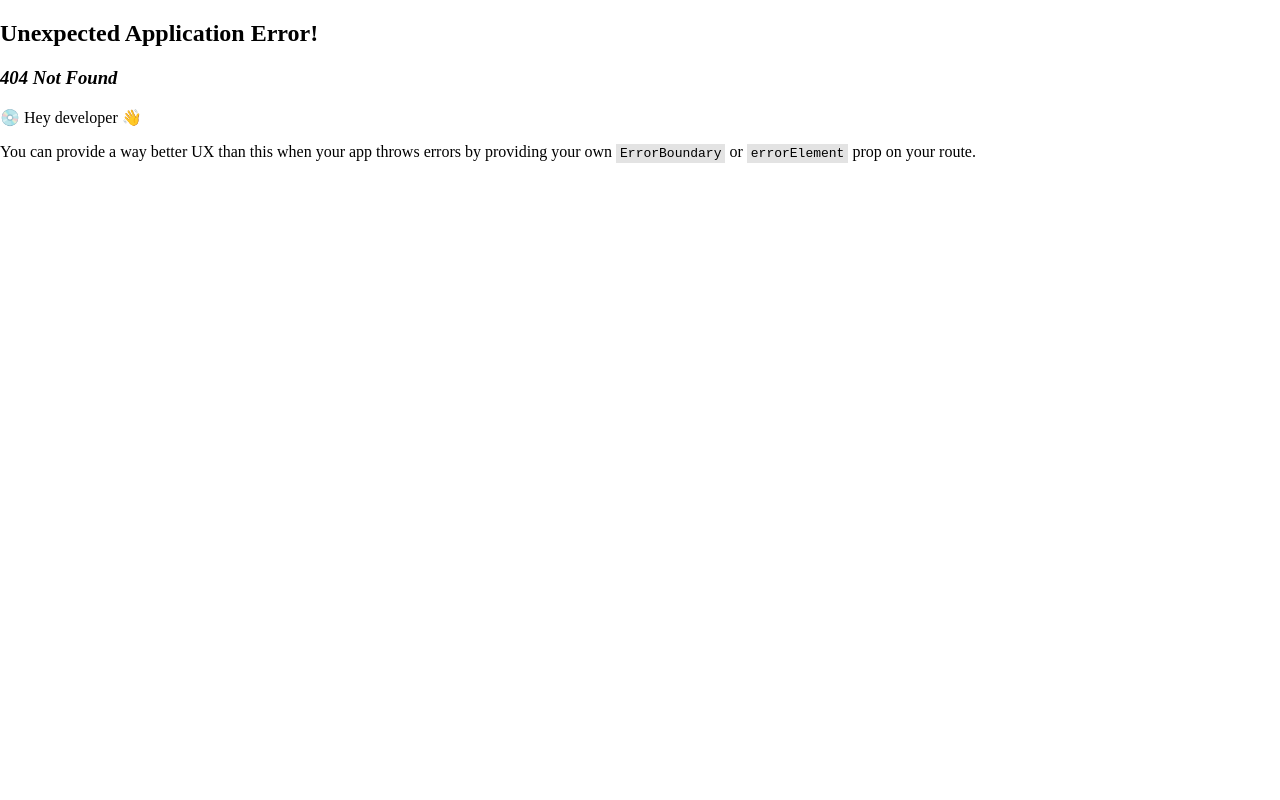
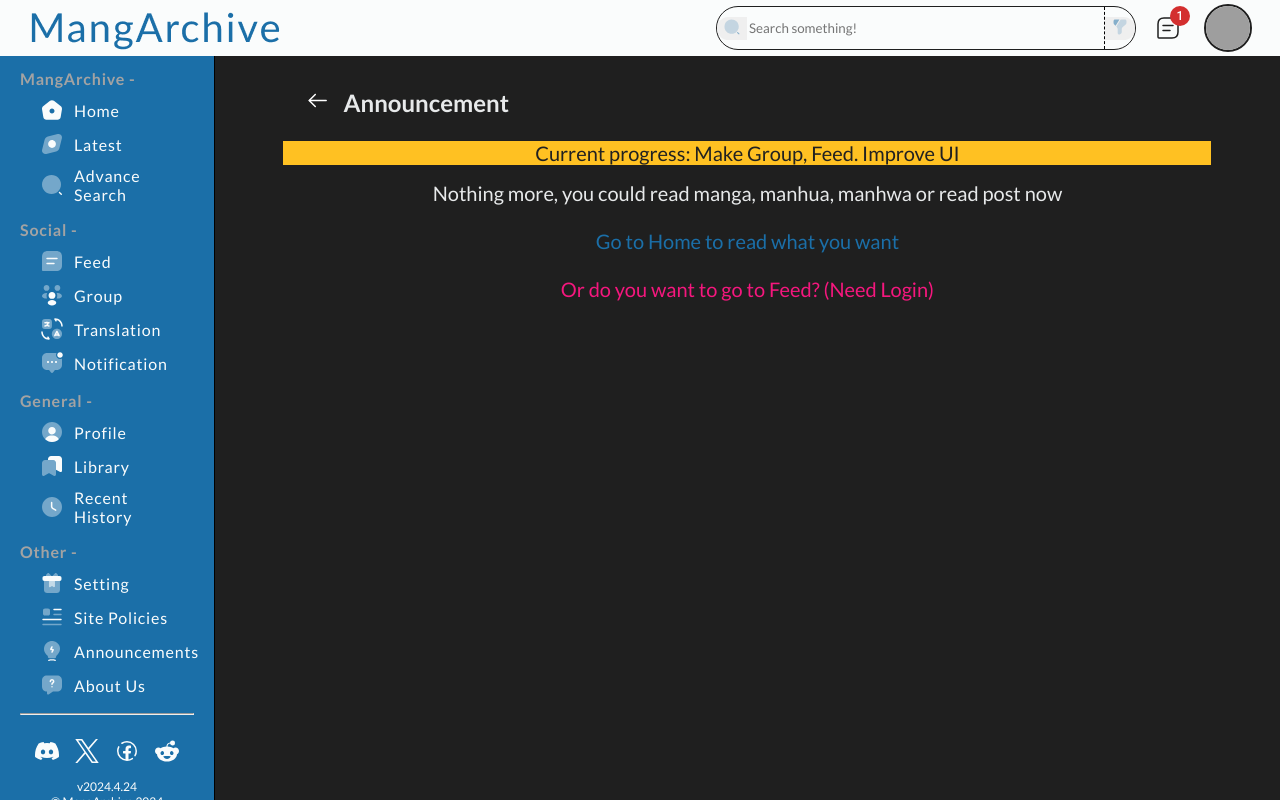
Before and after one commit to HelyxXZeng/MangArchive, a React (Vite) app: page /announcement in a window 1280 px wide. Before the commit this address had no page. Built offline with nearby package versions, Linux system fonts and the light colour scheme; grey boxes are pictures that could not be loaded.

Commit message:
add some page

```diff
--- a/src/App.tsx
+++ b/src/App.tsx
@@ -11,6 +11,7 @@ import Profile from "./pages/profile/Profile";
 import RightBar from "./components/socialComponents/rightBar/RightBar";
 import RulePage from "./pages/Policies/Policies";
 import AboutUs from "./pages/aboutus/AboutUs";
+import Announcement from "./pages/announcement/Announcement";
 
 function App() {
 
@@ -71,6 +72,10 @@ function App() {
           path:"/aboutus",
           element:<AboutUs/>
         },
+        {
+          path:"/announcement",
+          element:<Announcement/>
+        }
       ]
     },
     {
--- a/src/pages/Policies/policies.scss
+++ b/src/pages/Policies/policies.scss
@@ -62,10 +62,12 @@
       color: $text-white-new;
       overflow-y: auto;
 
+      counter-reset: section;
       ol {
 
         text-align: -webkit-match-parent;
         unicode-bidi: isolate;
+
 
         li {
           counter-increment: section;
--- a/src/pages/aboutus/AboutUs.tsx
+++ b/src/pages/aboutus/AboutUs.tsx
@@ -1,8 +1,35 @@
-import React from 'react'
+import './aboutUs.scss'
+import { useNavigate } from 'react-router-dom';
 
 const AboutUs = () => {
+  const navigate = useNavigate();
+  const handleBack = () => navigate(-1);
+
   return (
-    <div>AboutUs</div>
+    <div className="aboutusframe">
+      <div className="headernav">
+        <button className="backbutton" onClick={handleBack}>
+          <img src="/icons/arrow-left.svg" alt="" />
+        </button>
+        <div className="headerInfo">
+          <h2>About Us</h2>
+        </div>
+      </div>
+      <div className="content">
+        <p>MangArchive is an innovative online platform dedicated to manga enthusiasts and scanlation groups alike. Created as a haven for both readers and scanlators, MangArchive functions not only as a comprehensive manga reader but also as a vibrant social network. </p>
+        <p>Designed to be user-friendly, MangArchive empowers scanlation and translation groups, offering them full autonomy over their releases. Our platform thrives on community contributions, where content is uploaded by users, scanlation groups, and occasionally by the publishers themselves, fostering a dynamic and inclusive environment for manga lovers worldwide.</p>
+        <div className="aboutsmall">
+          <span>
+            <p>MangArchive was created in</p>
+            <h2 className='yellowtext'>March 2024</h2>
+            <p> by 2 student in their school project.</p>
+            <p>Number of current admins run the site:</p>
+            <h2 className='redtext'>2</h2>
+          </span>
+        </div>
+      </div>
+
+    </div>
   )
 }
 
--- /dev/null
+++ b/src/pages/aboutus/aboutUs.scss
@@ -0,0 +1,47 @@
+@import "../../global-styles/Color.scss";
+
+.aboutusframe{
+    // display: flex;
+    padding: 8px 16px;
+    color: $text-white-new;
+    align-items: center;
+    text-align: justify;
+    .headernav{
+        align-items: center;
+        display: flex;
+        flex-direction: row;
+        justify-content: flex-start;
+        gap: 10px;
+        padding: 4px 16px;
+        .backbutton{
+            background-color: transparent;
+            border-radius: 100%;
+            outline: none;
+            border: none;
+            border-color: $main-bg;
+            cursor: pointer;
+            width: 34px;
+            height: 34px;
+            align-items: center;
+            &:hover{
+                background-color: $main-bg-hover;
+            }
+            &:active{
+                background-color: $main-bg-hold;
+            }
+        }
+    }
+    .content{
+        .aboutsmall{
+            background-color: $gray-bg;
+            text-align: center;
+            justify-content: center;
+            .yellowtext{
+                color:$orange-yellow;
+            }
+            .redtext{
+                color: $like-pink;
+            }
+        }
+    }
+}
--- /dev/null
+++ b/src/pages/announcement/Announcement.tsx
@@ -0,0 +1,35 @@
+import { NavLink, useNavigate } from 'react-router-dom';
+import './announcement.scss'
+
+const Announcement = () => {
+    const navigate = useNavigate();
+  const handleBack = () => navigate(-1);
+  return (
+    <div className="announFrame">
+        <div className="headernav">
+        <button className="backbutton" onClick={handleBack}>
+          <img src="/icons/arrow-left.svg" alt="" />
+        </button>
+        <div className="headerInfo">
+          <h2>Announcement</h2>
+        </div>
+      </div>
+        <div className="content">
+            <span>Current progress: Make Group, Feed. Improve UI</span>
+        </div>
+        <div className="nothingmore">
+            <span>Nothing more, you could read manga, manhua, manhwa or read post now</span>
+            <br/>
+            <NavLink className={"textblue"} to={"/"}>
+                <span><br/>Go to Home to read what you want</span>
+            </NavLink>
+            <br/>
+            <NavLink className={"textred"} to={"/feed"}>
+                <span><br/>Or do you want to go to Feed? (Need Login)</span>
+            </NavLink>
+        </div>
+    </div>
+  )
+}
+
+export default Announcement
--- /dev/null
+++ b/src/pages/announcement/announcement.scss
@@ -0,0 +1,80 @@
+@import "../../global-styles/Color.scss";
+
+.announFrame {
+    flex-grow: 1;
+    max-width: 960px;
+    width: 100%;
+    margin-left: auto;
+    margin-right: auto;
+    margin-top: 8px;
+    padding: 0px 16px;
+    color: $text-white-new;
+
+    .headernav {
+        align-items: center;
+        display: flex;
+        flex-direction: row;
+        justify-content: flex-start;
+        gap: 10px;
+        padding: 4px 16px;
+
+        .backbutton {
+            background-color: transparent;
+            border-radius: 100%;
+            outline: none;
+            border: none;
+            border-color: $main-bg;
+            cursor: pointer;
+            width: 34px;
+            height: 34px;
+            align-items: center;
+
+            &:hover {
+                background-color: $main-bg-hover;
+            }
+
+            &:active {
+                background-color: $main-bg-hold;
+            }
+        }
+    }
+
+    .content {
+        text-align: center;
+        background-color: $orange-yellow;
+        color: $text-black;
+        font-size: 20px;
+        margin-bottom: 16px;
+    }
+
+    .nothingmore {
+        font-size: 20px;
+        text-align: center;
+        flex-direction: column;
+
+        .textblue {
+
+            color: $blue-main;
+            text-decoration: none;
+            transform: scale(0.5);
+            transition: all 2s ease-out;
+
+            &:hover {
+                text-decoration: underline;
+                opacity: 30%;
+            }
+        }
+
+        .textred{
+            color: $like-pink;
+            text-decoration: none;
+            transform: scale(0.5);
+            transition: all 2s ease-out;
+
+            &:hover {
+                text-decoration: underline;
+                opacity: 30%;
+            }
+        }
+    }
+}
```
